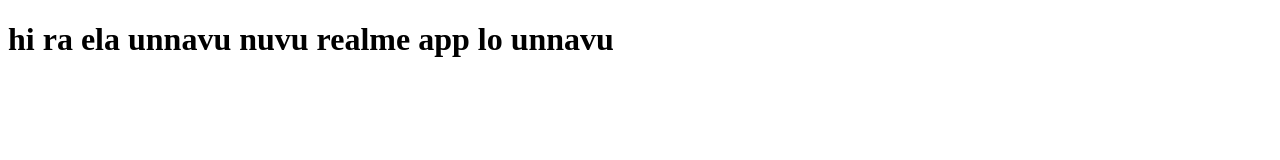
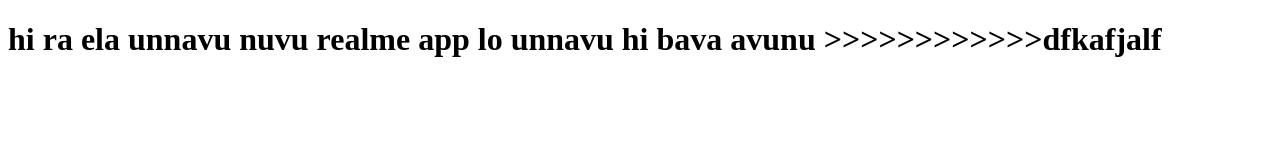
Before and after one commit to sureshsangineedi/TestTest-k8s, a plain HTML site: page appbox/realmeapp/index.html in a window 1280 px wide. Drawn offline with Linux system fonts and the light colour scheme.

Commit message:
Update index.html

```diff
--- a/appbox/realmeapp/index.html
+++ b/appbox/realmeapp/index.html
@@ -6,7 +6,7 @@
     <title>Document</title>
 </head>
 <body>
-    <h1>hi ra ela unnavu nuvu realme app lo unnavu </h1>
+    <h1>hi ra ela unnavu nuvu realme app lo unnavu hi bava avunu  >>>>>>>>>>>>dfkafjalf</h1>
 
 </body>
 </html>
```
